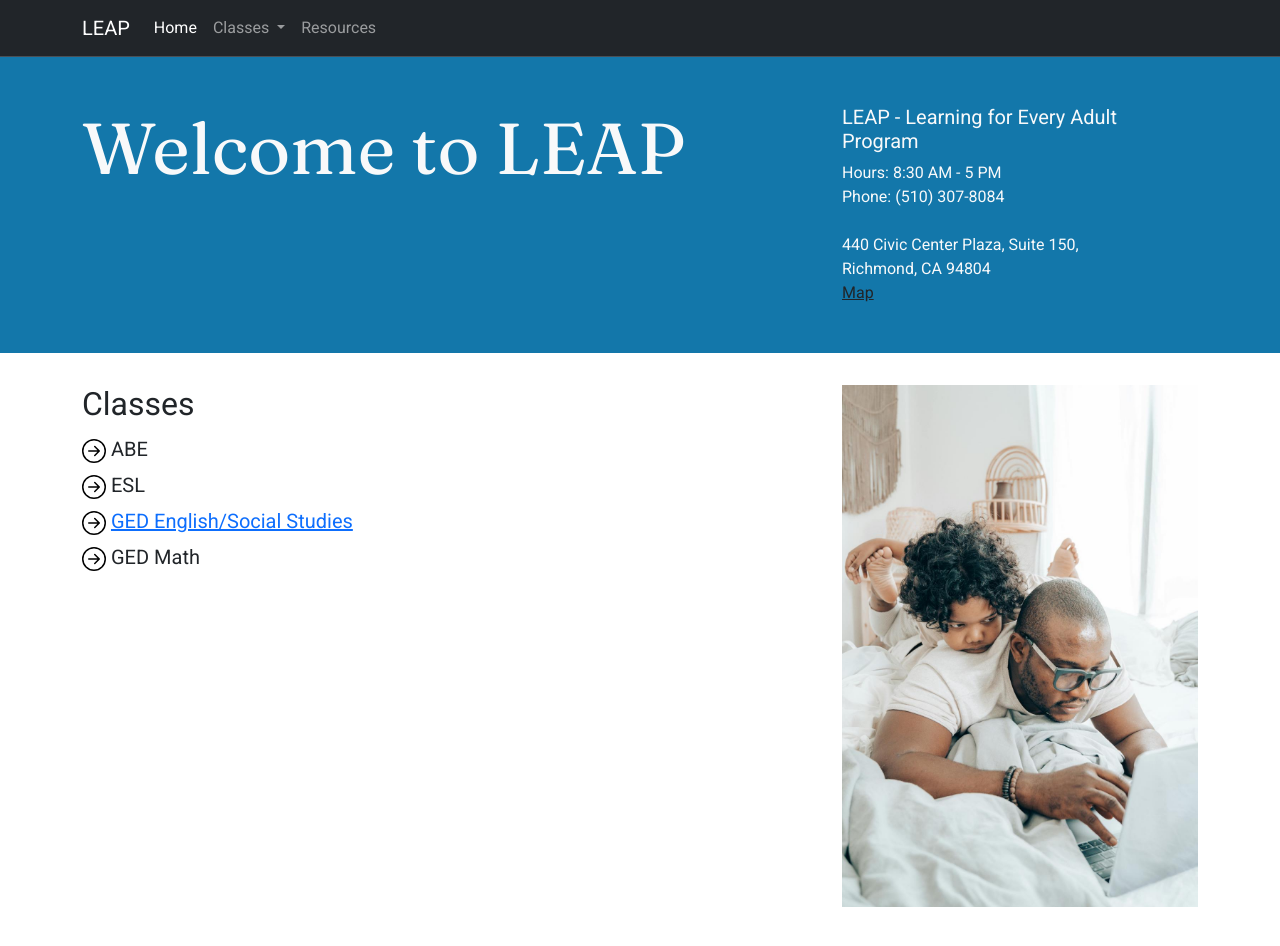
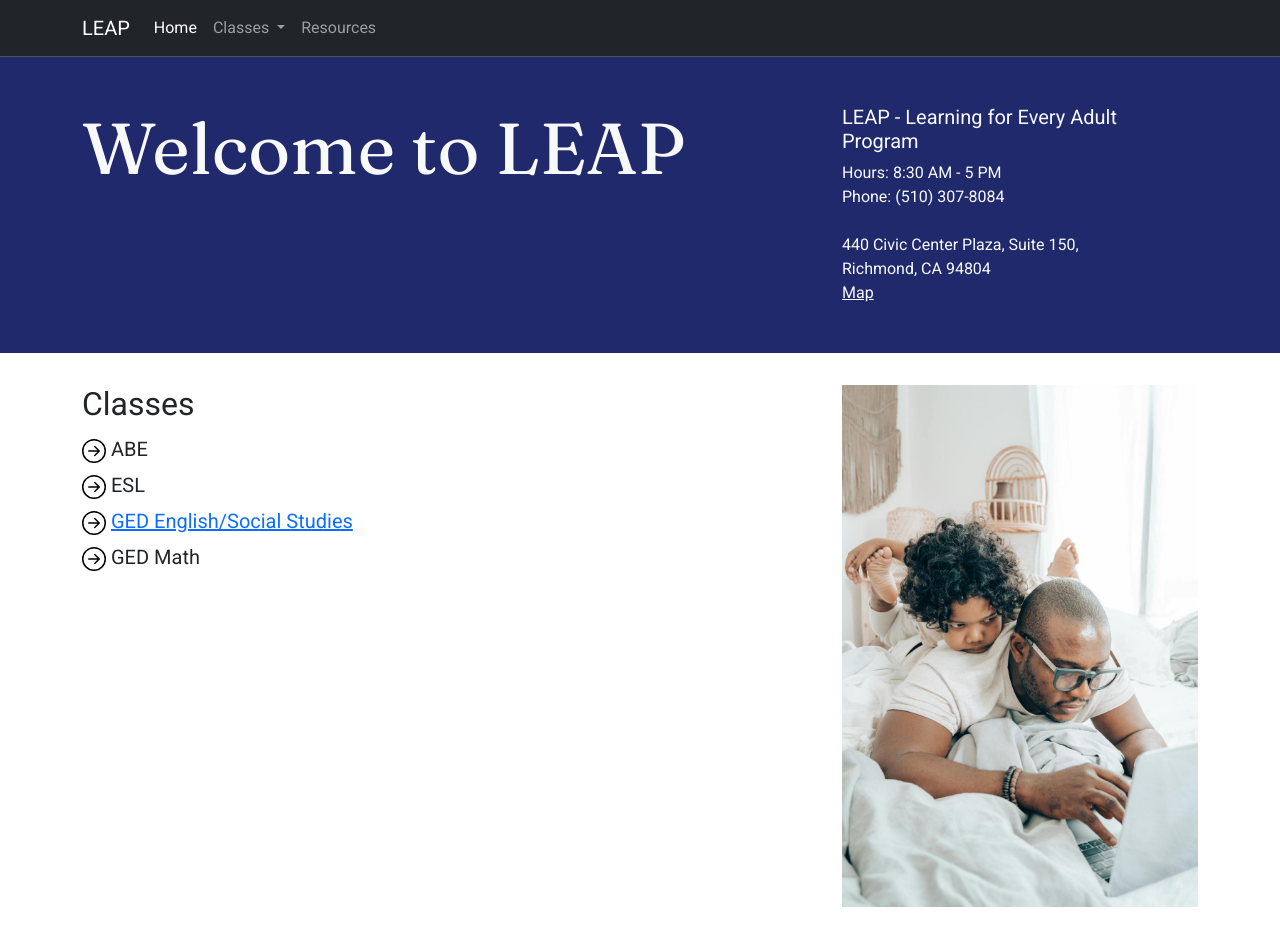
Before and after one commit to apollov/leapclass, a plain HTML site: page index.html in a window 1280 px wide. Shown: the top 946 px of the page. Drawn offline with nearby package versions, Linux system fonts and the light colour scheme.

Commit message:
Update index.html

```diff
--- a/index.html
+++ b/index.html
@@ -88,7 +88,7 @@
         </div>
       </nav>
 
-<div class="mb-3 text-light" style="background-color: #1377aa;">
+<div class="mb-3 text-light" style="background-color: #20296c;">
     <div class="container">
         <div class="row py-5">
             <div class="col-sm-8">
@@ -100,7 +100,7 @@
            Phone: (510) 307-8084<br><br>
            440 Civic Center Plaza, Suite 150,<br>
            Richmond, CA 94804<br>
-           <a href="https://maps.app.goo.gl/K881KJE3BbsDB3tp6" target="_blank" class="text-dark">Map</a><br>
+           <a href="https://maps.app.goo.gl/K881KJE3BbsDB3tp6" target="_blank" class="text-light">Map</a><br>
 
             </div>
         </div>
```
